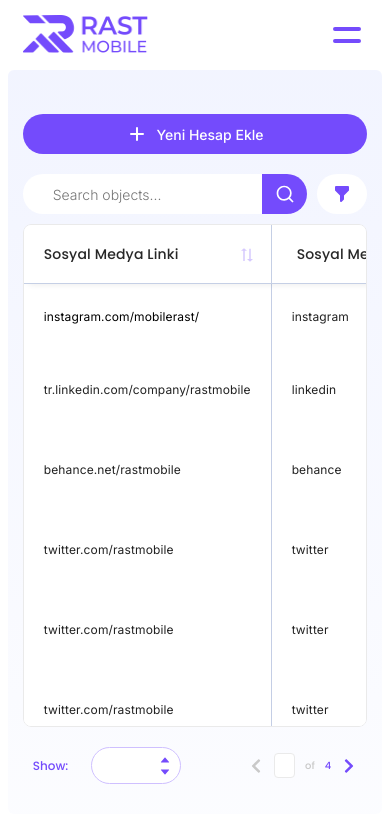
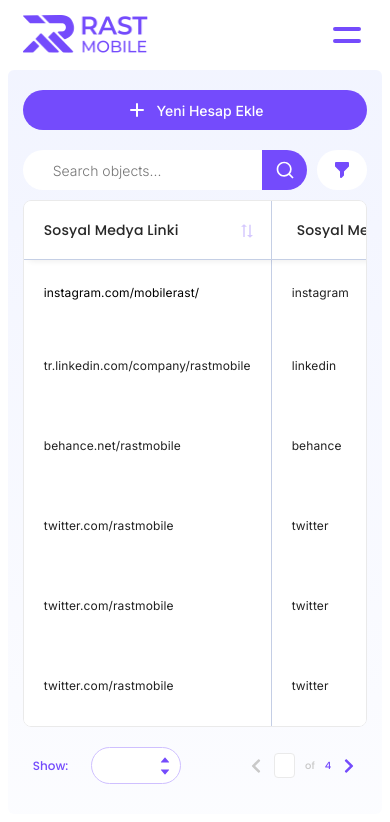
Before and after one commit to abdullah-turgut/rast-mobile, a React (Vite) app: page / in a window 390 px wide. Shown: the top 822 px of the page. Built offline with nearby package versions, Linux system fonts and the light colour scheme.

Commit message:
main mobile top padding lowered

```diff
--- a/src/index.css
+++ b/src/index.css
@@ -180,7 +180,7 @@
 
   /*box-model*/
   max-height: calc(100vh - 10rem);
-  padding: 4.4rem 4% 3rem 4%;
+  padding: 2rem 4% 3rem 4%;
   border-radius: 0.6rem;
 
   /*background*/
@@ -311,6 +311,7 @@
   width: 100%;
   display: flex;
   justify-content: space-between;
+  column-gap: 1.5rem;
 }
 
 .MuiButtonBase-root .MuiTableSortLabel-icon {
@@ -505,6 +506,10 @@
     max-width: 44rem;
   }
 
+  main {
+    padding-top: 4.4rem;
+  }
+
   .MuiTableRow-head th:nth-child(1) {
     padding-left: 5rem;
   }
```
